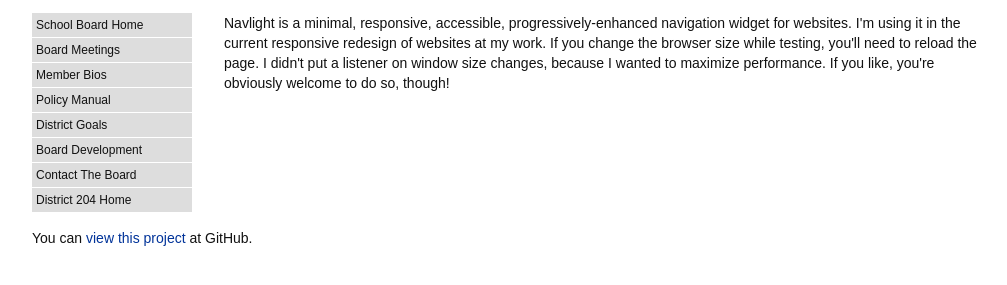
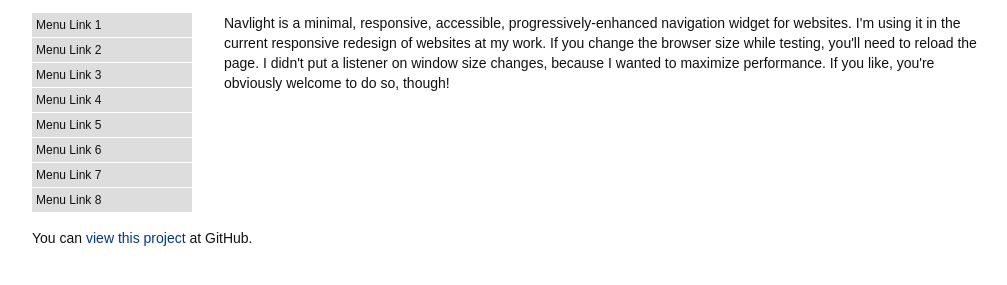
Before and after one commit to hellogreg/navlight, a plain HTML site: page index.html in a window 1280 px wide. Shown: the part 51-336 px from the top of the page, without its empty margins (128-1135 px from the left). Drawn offline with nearby package versions, Linux system fonts and the light colour scheme.

```diff
--- a/index.html
+++ b/index.html
@@ -19,14 +19,14 @@
       <li><a href="#" class="menu-trigger">Menu</a></li>
     </ul>
     <ul class="nav-links">
-      <li><a href="#">School Board Home</a></li>
-      <li><a href="#">Board Meetings</a></li>
-      <li><a href="#">Member Bios</a></li>
-      <li><a href="#">Policy Manual</a></li>
-      <li><a href="#">District Goals</a></li>
-      <li><a href="#">Board Development</a></li>
-      <li><a href="#">Contact The Board</a></li>
-      <li><a href="#">District 204 Home</a></li>
+      <li><a href="#">Menu Link 1</a></li>
+      <li><a href="#">Menu Link 2</a></li>
+      <li><a href="#">Menu Link 3</a></li>
+      <li><a href="#">Menu Link 4</a></li>
+      <li><a href="#">Menu Link 5</a></li>
+      <li><a href="#">Menu Link 6</a></li>
+      <li><a href="#">Menu Link 7</a></li>
+      <li><a href="#">Menu Link 8</a></li>
     </ul>
   </nav>
 
```
